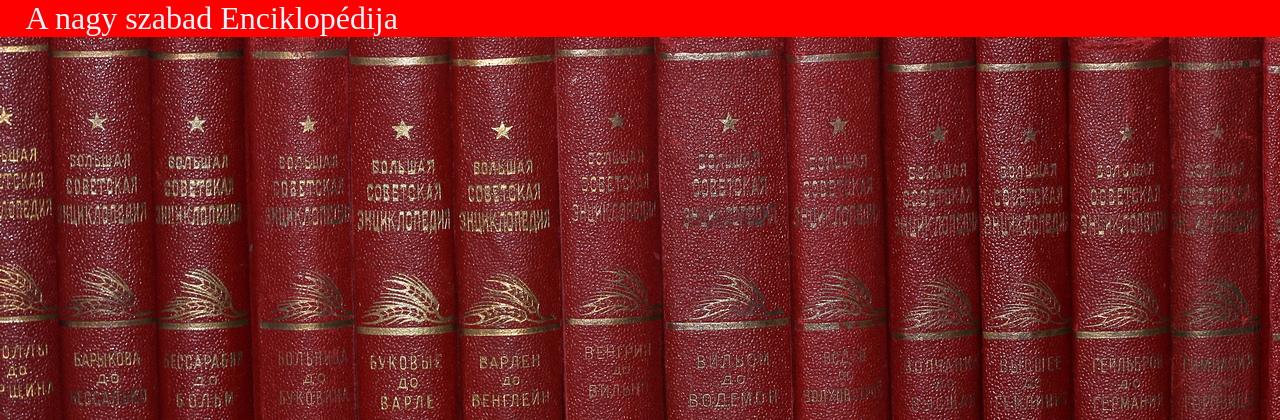
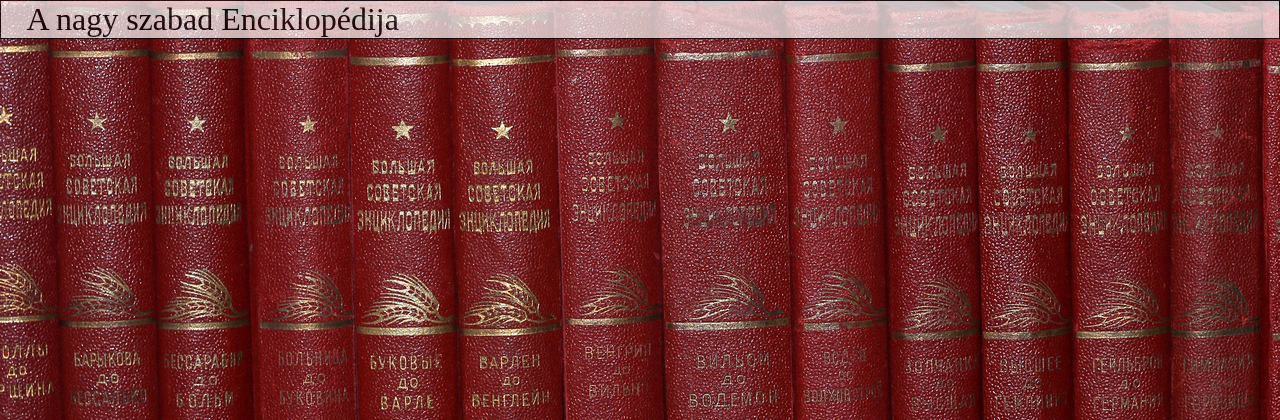
Before and after one commit to alexdeme1117/Enciklopedia, a PHP site: page / in a window 1280 px wide. Shown: the top 420 px of the page. Run offline with PHP 8.4, Linux system fonts and the light colour scheme.

Commit message:
Update style.css

```diff
--- a/style.css
+++ b/style.css
@@ -7,15 +7,15 @@
     background-size: cover;
 }
 #p1 {
-    color: ghostwhite;
     font-size: xx-large;
 }
 #p2 {
     display: none;
-    opacity: 0.7;
 }
 #p1, #p2 {
     margin: 0;
-    background-color: red;
+    background-color: white;
+    opacity: 0.7;
+    border: 1px solid black;
     padding-left: 2%;
 }
```
